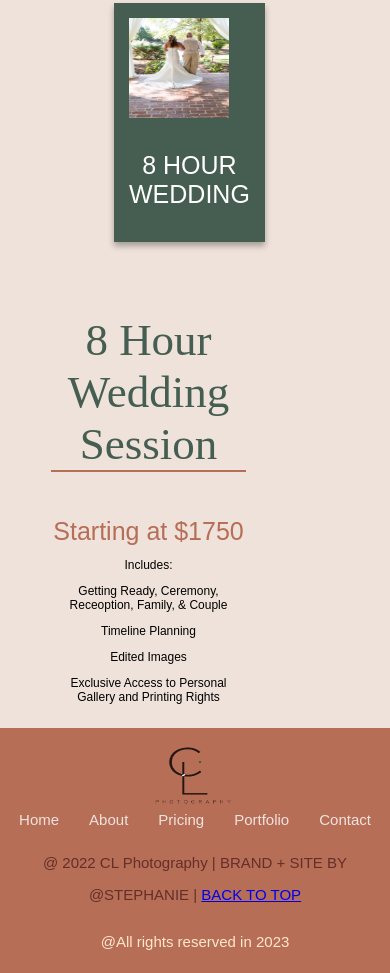
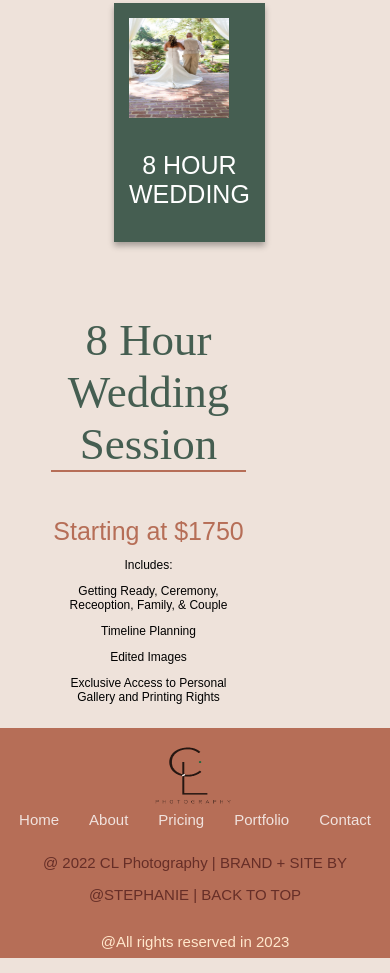
Before and after one commit to Sherrera90/CL-Photography, a plain HTML site: page price.html in a window 390 px wide. Shown: the part 6465-7438 px from the top of the page. Drawn offline with Linux system fonts and the light colour scheme; a web font is replaced by a local one.

Commit message:
Update price.css

```diff
--- a/src/price.css
+++ b/src/price.css
@@ -308,15 +308,21 @@ footer p{
   color: #FFE7CC;
 }
 
+.toTop{
+  color:#662e27;
+  text-decoration: none;
+}
+
+.toTop:hover{
+  color:#455e51;
+}
+
 /* =====================Media Queries=========================== */
 
 /* Small screens */
 @media all and (min-width: 375px) and (max-width:768px) {
 
-  body{
-    display:flex;
-    flex-direction:column;
-  }
+
 
   .elements-container,
   .words-container{
```
